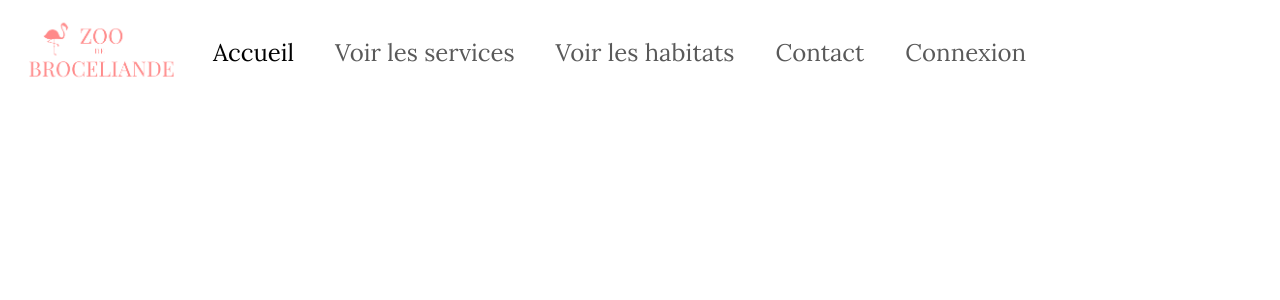
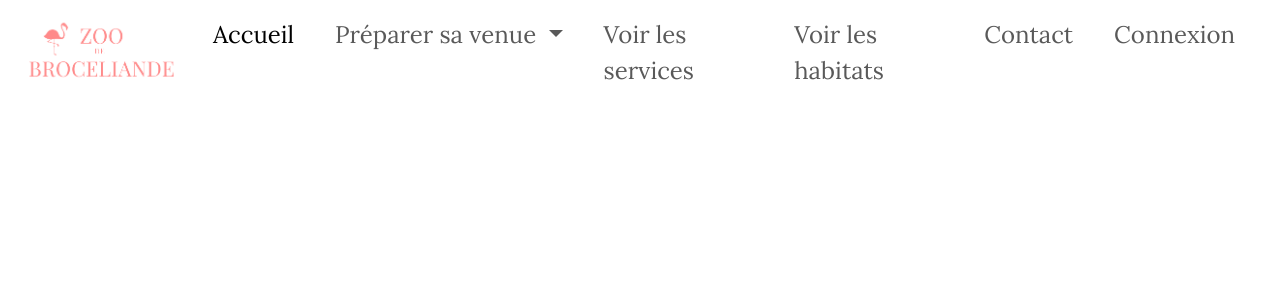
Before and after one commit to ccphung/zoo-broceliande, a Symfony app: template templates/base.html.twig in a window 1280 px wide. Shown: the top 300 px of the page. Run offline with Twig, Linux system fonts and the light colour scheme; the template is opened without the code that fills it, so the values that code supplies are empty; some libraries are stand-ins or nearby versions.

Commit message:
add sticky property

```diff
--- a/templates/_components/_navbar.html.twig
+++ b/templates/_components/_navbar.html.twig
@@ -1,4 +1,4 @@
-<nav class="navbar navbar-expand-lg">
+<nav class="navbar navbar-expand-lg sticky-top">
   <div class="container-fluid">
     <a class="navbar-brand" href="#">
       <img src="{{ asset('images/logo.png') }}" class="logo" alt="logo">
@@ -10,6 +10,15 @@
       <ul class="navbar-nav">
         <li class="nav-item">
           <a class="nav-link active" aria-current="page" href="#">Accueil</a>
+        </li>
+        <li class="nav-item dropdown">
+          <a class="nav-link dropdown-toggle" href="#" role="button" data-bs-toggle="dropdown" aria-expanded="false">
+            Préparer sa venue
+          </a>
+          <ul class="dropdown-menu">
+            <li><a class="dropdown-item" href="#">Voir les horaires</a></li>
+            <li><a class="dropdown-item" href="#">Où nous trouver</a></li>
+          </ul>
         </li>
         <li class="nav-item">
           <a class="nav-link" href="#">Voir les services</a>
```
